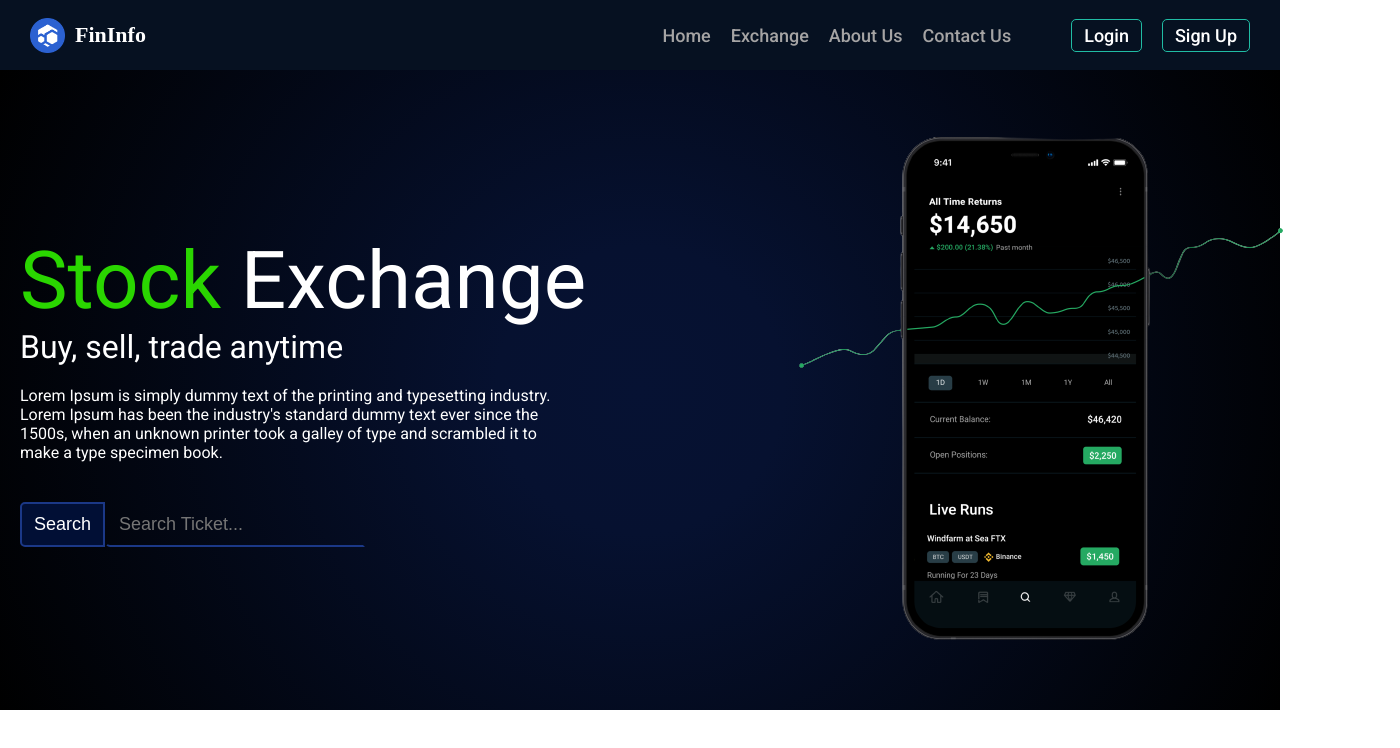
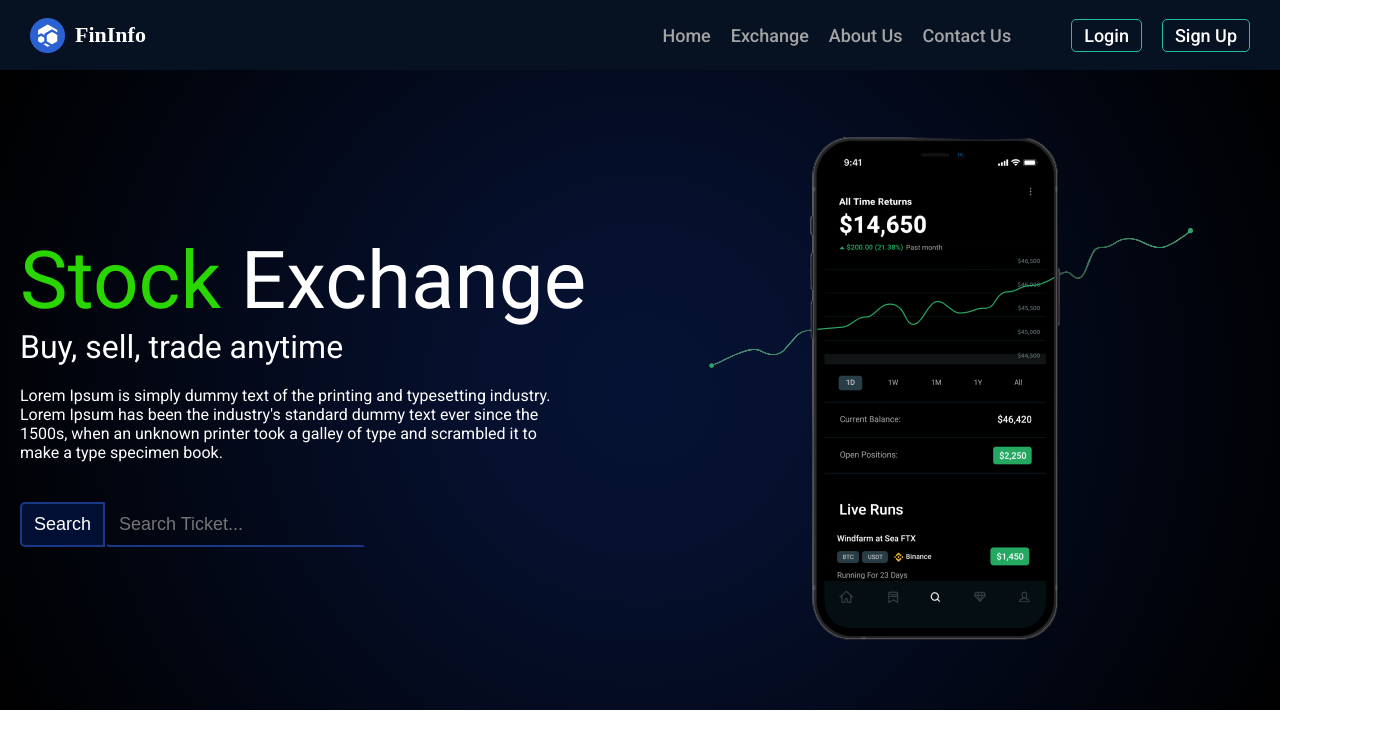
Before and after one commit to mHasan1037/stock-app, a React (Create React App) app: page / in a window 1280 px wide. Shown: the top 748 px of the page, 1400 px wide, since content can reach past the window. Built offline with nearby package versions, Linux system fonts and the light colour scheme.

Commit message:
hero section is completed

```diff
--- a/src/pages/exchange/Exchange.js
+++ b/src/pages/exchange/Exchange.js
@@ -1,6 +1,11 @@
 import React from 'react'
+import { useLocation } from 'react-router'
 
 const Exchange = () => {
+  const location = useLocation()
+
+  console.log(location.state.ticket)
+
   return (
     <div>Exchange</div>
   )
--- a/src/pages/homepage/HomePage.js
+++ b/src/pages/homepage/HomePage.js
@@ -1,9 +1,19 @@
-import React from 'react'
+import React, { useState } from 'react'
 import './home.scss'
 import heroImg from '../../images/hero-phone.png'
+import { useNavigate } from 'react-router'
 
 
 const HomePage = () => {
+  const [ticket, setTicket] = useState('')
+  const navigate = useNavigate()
+
+  const handleSubmit = (e) =>{
+     e.preventDefault();
+     navigate('/exchange', {state: {ticket}})
+     setTicket('')
+  }
+
   return (
     <div className='homeContainer'>
         <section className='hero-section'>
@@ -11,10 +21,10 @@ const HomePage = () => {
                 <h1><span className='stockWord'>Stock</span> Exchange</h1>
                 <h3>Buy, sell, trade anytime</h3>
                 <p>Lorem Ipsum is simply dummy text of the printing and typesetting industry. Lorem Ipsum has been the industry's standard dummy text ever since the 1500s, when an unknown printer took a galley of type and scrambled it to make a type specimen book.</p>
-                <div className='heroSearch'>
-                    <button>Search</button>
-                    <input type='text' placeholder='Search Ticket...'/>
-                </div>
+                <form className='heroSearch' onSubmit={handleSubmit}>
+                    <button type='submit'>Search</button>
+                    <input type='text' value={ticket} placeholder='Search Ticket...' onChange={(e)=> setTicket(e.target.value)} required/>
+                </form>
             </aside>
             <div className='heroImg'>
               <img src={heroImg} />
--- a/src/pages/homepage/home.scss
+++ b/src/pages/homepage/home.scss
@@ -3,8 +3,8 @@
 
 .homeContainer{
     width: 100%;
-    background: radial-gradient(circle at center, #061233, #061130 20%, #000);
     font-family: $robotoFont;
+    background-color: $bgBlack;
 
     .hero-section{
         min-height: 80vh;
@@ -12,26 +12,40 @@
         margin: 0 auto;
         color: $white;
         flex-wrap: wrap;
+        background: radial-gradient(circle at center, #061233, #061130 20%, $bgBlack);
         @include displayFlex();
 
         @include breakpoint(xl){
             padding: 0 20px;
+            width: 100%;
         }
         @include breakpoint(lg){
             padding: 0 20px;
+            width: 100%;
+            min-height: 60vh;
         }
         @include breakpoint(md){
             padding: 0 20px;
+            width: 100%;
+            min-height: 50vh;
         }
         @include breakpoint(sm){
             padding: 0 20px;
+            min-height: 40vh;
         }
         @include breakpoint(xs){
             padding: 0 20px;
+            min-height: 40vh;
         }
 
         aside{
             flex: 1;
+            @include breakpoint(lg){
+                flex: 2;
+            }
+            @include breakpoint(md){
+                flex: 2;
+            }
 
             h1{
                 font-size: 5rem;
@@ -39,15 +53,33 @@
                 .stockWord{
                     color: $greenTwo;
                 }
+
+                @include breakpoint(sm){
+                    font-size: 3rem;
+                }
+                @include breakpoint(xs){
+                    font-size: 2.5rem;
+                }
             }
             h3{
                font-size: 2rem;
                margin-bottom: 10px;
                font-weight: normal;
+
+               @include breakpoint(sm){
+                font-size: 1.5rem;
+               }
+               @include breakpoint(xs){
+                font-size: 1.5rem;
+               }
             }
             p{
                 max-width: 550px;
                 margin: 20px 0;
+                @include breakpoint(xs){
+                    max-width: 90vw;
+                    word-wrap: break-word;
+                }
             }
             .heroSearch{
                 margin-top: 40px;
@@ -63,6 +95,17 @@
                     color: $white;
                     padding: 10px 12px;
                     border-radius: 0 0 0 5px;
+
+                    @include breakpoint(sm){
+                        font-size: 15px;
+                        padding: 6px 8px;
+                        border-width: 1px;
+                    }
+                    @include breakpoint(xs){
+                        font-size: 15px;
+                        padding: 6px 8px;
+                        border-width: 1px;
+                    }
 
                     &:focus{
                         outline: none;
@@ -82,6 +125,17 @@
                    cursor: pointer;
                    border-radius: 5px 0px 0px 5px;
 
+                   @include breakpoint(sm){
+                        font-size: 15px;
+                        padding: 6px 8px;
+                        border-width: 1px;
+                   }
+                   @include breakpoint(xs){
+                        font-size: 15px;
+                        padding: 6px 8px;
+                        border-width: 1px;
+                   }
+
                    &:hover{
                      border-radius: 5px;
                      border-radius: 5px;
@@ -97,6 +151,13 @@
             height: 100%;
             @include displayFlex();
 
+            @include breakpoint(sm){
+                display: none;
+            }
+            @include breakpoint(xs){
+                display: none;
+            }
+
             img{
                 max-width: 100%;
             }
--- a/src/style/colors.scss
+++ b/src/style/colors.scss
@@ -3,3 +3,4 @@ $white: white;
 $graywhite: #a5a4a4;
 $green: rgb(32, 188, 164);
 $greenTwo: #2AD600;
+$bgBlack: #000;
```
